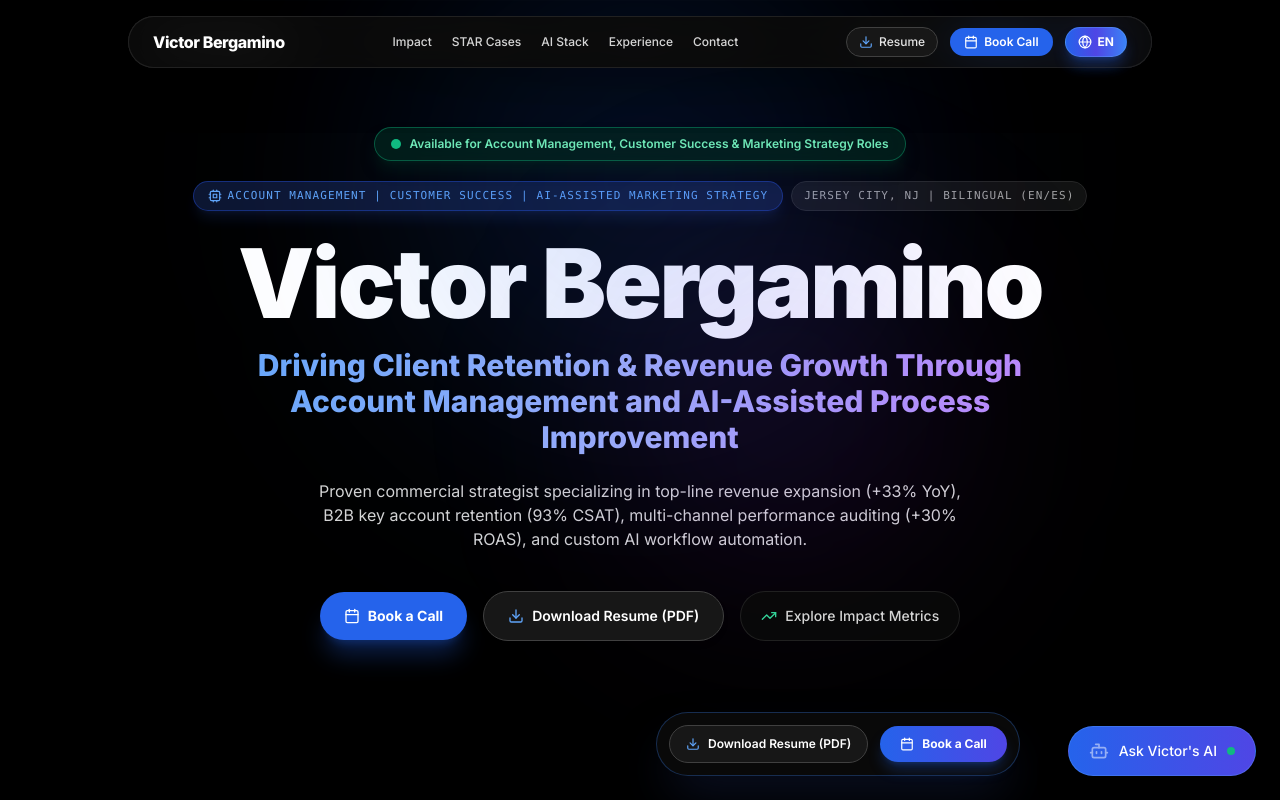
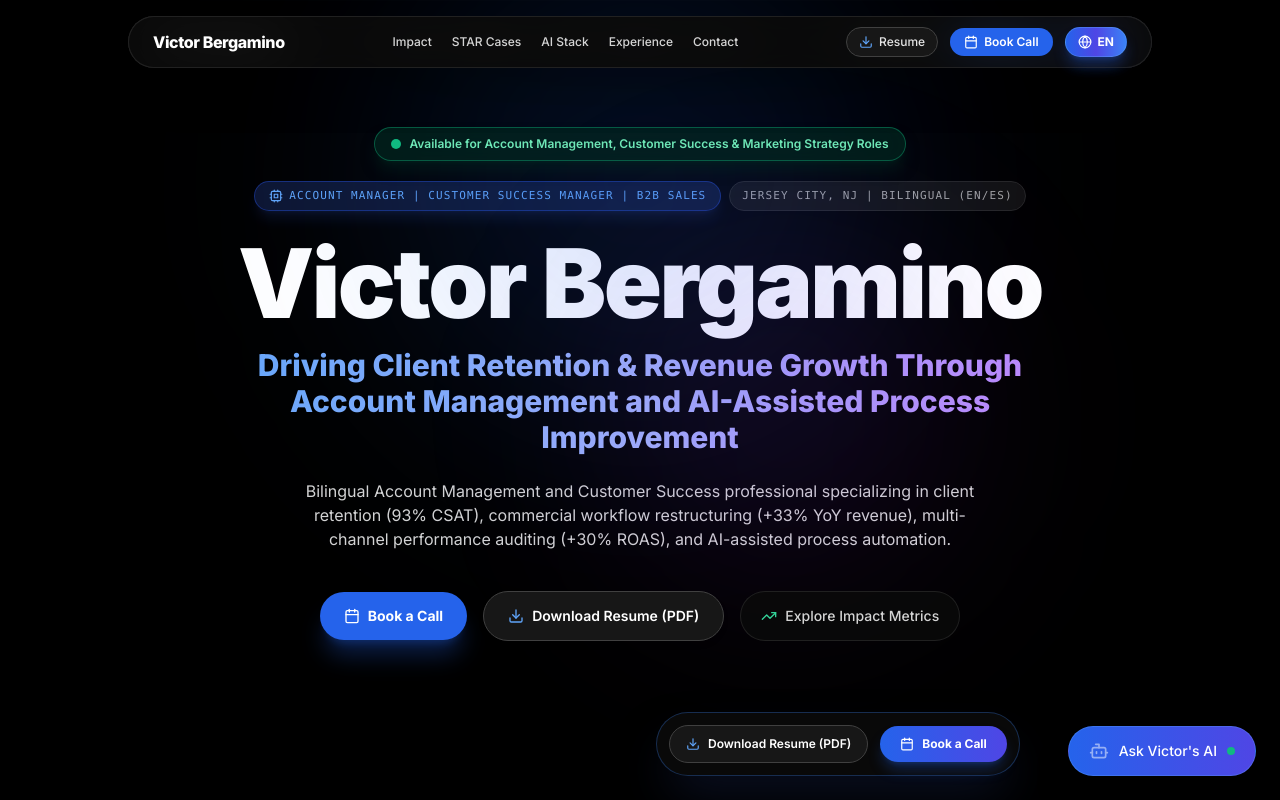
Before and after one commit to victorbergamino1/portfolio_victor, a Next.js app: page / in a window 1280 px wide. Shown: the top 800 px of the page. Built offline with nearby package versions, Linux system fonts and the light colour scheme.

Commit message:
Update portfolio text copy across 10 locations to align 100% with updated CV

```diff
--- a/Components/Hero.tsx
+++ b/Components/Hero.tsx
@@ -11,11 +11,11 @@ export default function Hero() {
     EN: {
       availability: 'Available for Account Management, Customer Success & Marketing Strategy Roles',
       location: 'JERSEY CITY, NJ | BILINGUAL (EN/ES)',
-      roleBadge: 'ACCOUNT MANAGEMENT | CUSTOMER SUCCESS | AI-ASSISTED MARKETING STRATEGY',
+      roleBadge: 'ACCOUNT MANAGER | CUSTOMER SUCCESS MANAGER | B2B SALES',
       title: 'Victor Bergamino',
       subtitle: 'Driving Client Retention & Revenue Growth Through Account Management and AI-Assisted Process Improvement',
       description:
-        'Proven commercial strategist specializing in top-line revenue expansion (+33% YoY), B2B key account retention (93% CSAT), multi-channel performance auditing (+30% ROAS), and custom AI workflow automation.',
+        'Bilingual Account Management and Customer Success professional specializing in client retention (93% CSAT), commercial workflow restructuring (+33% YoY revenue), multi-channel performance auditing (+30% ROAS), and AI-assisted process automation.',
       btnPrimary: 'Book a Call',
       btnSecondary: 'Download Resume (PDF)',
       btnTertiary: 'Explore Impact Metrics',
@@ -23,11 +23,11 @@ export default function Hero() {
     ES: {
       availability: 'Disponible para Roles de Account Management, Customer Success & Estrategia de Marketing',
       location: 'JERSEY CITY, NJ | BILINGÜE (ES/EN)',
-      roleBadge: 'ACCOUNT MANAGEMENT | CUSTOMER SUCCESS | ESTRATEGIA DE MARKETING CON IA',
+      roleBadge: 'ACCOUNT MANAGER | CUSTOMER SUCCESS MANAGER | VENTAS B2B',
       title: 'Victor Bergamino',
       subtitle: 'Impulsando la Retención de Clientes y el Crecimiento de Ingresos mediante Gestión de Cuentas y Optimización con IA',
       description:
-        'Estratega comercial con trayectoria comprobada en aceleración de ventas YoY (+33%), retención de clientes B2B (93% CSAT), optimización de pauta (+30% ROAS) e integración de flujos de automatización con Inteligencia Artificial.',
+        'Profesional bilingüe en Account Management y Customer Success especializado en retención de clientes (93% CSAT), reestructuración de flujos comerciales (+33% crecimiento en ventas YoY), auditoría de pauta multicanal (+30% ROAS) y automatización con IA.',
       btnPrimary: 'Agendar Llamada',
       btnSecondary: 'Descargar CV (PDF)',
       btnTertiary: 'Ver Métricas de Impacto',
--- a/Components/SkillsBento.tsx
+++ b/Components/SkillsBento.tsx
@@ -120,8 +120,8 @@ export default function SkillsBento() {
             </h3>
             <p className="text-sm text-neutral-300 leading-relaxed mb-6">
               {lang === 'ES'
-                ? 'Liderazgo de equipos comerciales, gestión de cuentas corporativas clave y diseño de procesos de fidelización de clientes (CSAT).'
-                : 'Cross-functional team leadership, key account management, onboarding, and CSAT retention strategies.'}
+                ? 'Colaboración multifuncional, gestión de cuentas corporativas clave y diseño de procesos de fidelización de clientes (CSAT).'
+                : 'Cross-functional collaboration, key account management, onboarding, and CSAT retention strategies.'}
             </p>
           </div>
           <div className="pt-4 border-t border-neutral-800/60 flex items-center justify-between text-xs text-neutral-400">
--- a/app/layout.tsx
+++ b/app/layout.tsx
@@ -9,7 +9,7 @@ const inter = Inter({ subsets: ['latin'] });
 export const metadata: Metadata = {
   title: 'Victor Bergamino | Account Manager & Customer Success | AI-Assisted Strategy',
   description:
-    'Bilingual Account Manager & Customer Success professional with AI-assisted workflow automation expertise.',
+    'Bilingual Account Manager & Customer Success Manager with AI-assisted workflow automation expertise.',
 };
 
 export default function RootLayout({
```
